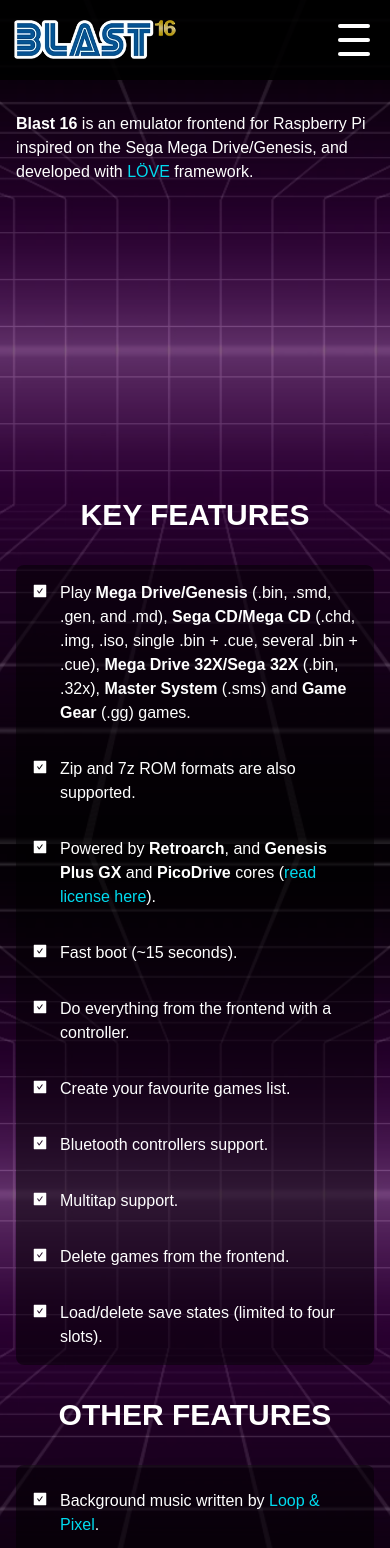
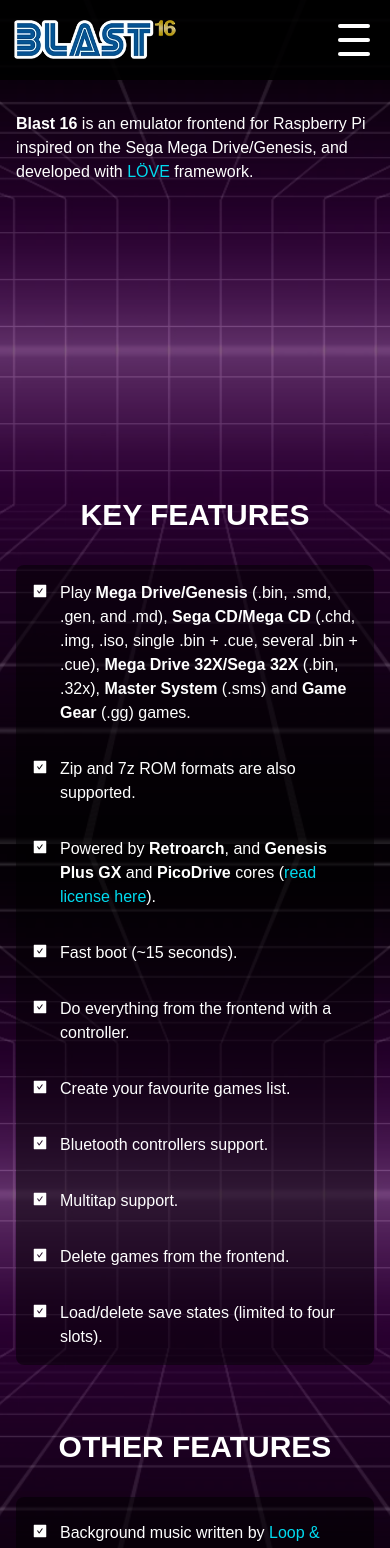
Before and after one commit to molul/blast16_react_ts, a React (Vite) app: page / in a window 390 px wide. Shown: the top 1548 px of the page. Built offline with nearby package versions, Linux system fonts and the light colour scheme; a web font is replaced by a local one.

Commit message:
Actualizar Content.tsx

```diff
--- a/src/components/Content.tsx
+++ b/src/components/Content.tsx
@@ -12,7 +12,7 @@
       <div className="w-full max-w-6xl space-y-24 py-4">
         <Cover />
 
-        <div className="grid grid-cols-1 md:grid-cols-2 gap-8">
+        <div className="grid grid-cols-1 md:grid-cols-2 gap-16 md:gap-8">
           <KeyFeatures />
           <OtherFeatures />
         </div>
```
